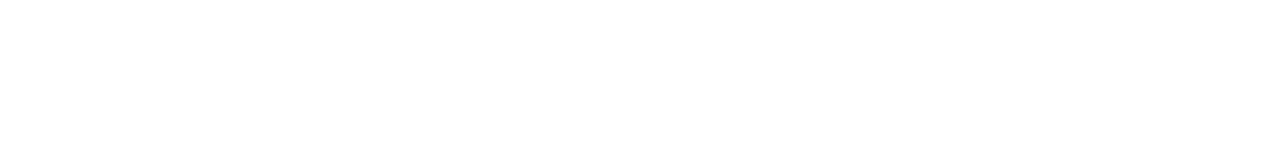
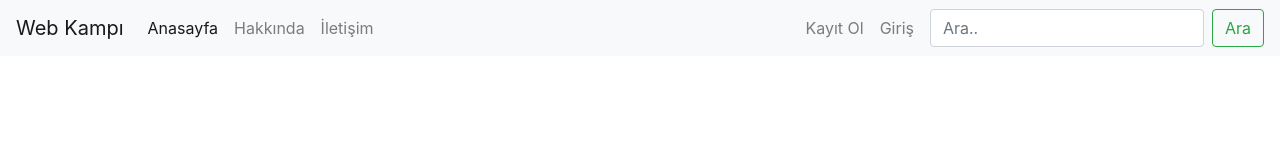
Before and after one commit to BeratCeylan51/WT1976Camp, a plain HTML site: page BootStrap/15_navbar.html in a window 1280 px wide. Drawn offline with Linux system fonts and the light colour scheme.

Commit message:
Ders Tekrarı

```diff
--- a/BootStrap/15_navbar.html
+++ b/BootStrap/15_navbar.html
@@ -5,8 +5,53 @@
     <meta http-equiv="X-UA-Compatible" content="IE=edge">
     <meta name="viewport" content="width=device-width, initial-scale=1.0">
     <title>Navbar</title>
+    <link rel="stylesheet" href="css/bootstrap.min.css">
 </head>
 <body>
 
+    <nav class="navbar navbar-expand-lg navbar-light bg-light">
+        <a class="navbar-brand" href="#">Web Kampı</a>
+
+        <button class="navbar-toggler" data-toggle="collapse" data-target="#navbarIcerik">
+            <span class="navbar-toggler-icon"></span>
+        </button>
+
+        <div class="collapse navbar-collapse" id="navbarIcerik">
+
+            <ul class="navbar-nav mr-auto"> <!-- mr-auto : sağ tarafına gelen içeriği itebildiği kadar iter bu şekilde çalışmasının sebebi dökümanın flex yapıda olmasıdır -->
+
+                <li class="nav-item">
+                    <a href="#" class="nav-link active">Anasayfa</a>
+                </li>
+
+                <li class="nav-item">
+                    <a href="#" class="nav-link">Hakkında</a>
+                </li>
+
+                <li class="nav-item">
+                    <a href="#" class="nav-link">İletişim</a>
+                </li>
+            </ul>
+
+            <ul class="navbar-nav">
+
+                <li class="nav-item">
+                    <a href="#" class="nav-link">Kayıt Ol</a>
+                </li>
+
+                <li class="nav-item">
+                    <a href="#" class="nav-link">Giriş</a>
+                </li>
+            </ul>
+
+            <form class="form-inline">
+                <input class="form-control ml-0 ml-lg-2" type="text" placeholder="Ara..">
+                <button class="btn btn-outline-success ml-2">Ara</button>
+            </form>
+        </div>
+    </nav>
+
+    <script src="js/jquery-3.6.0.min.js"></script>
+    <script src="js/bootstrap.bundle.min.js"></script>
 </body>
 </html>
```
Also changed, not shown: BootStrap/14_nav.html (+1 -1 lines).
